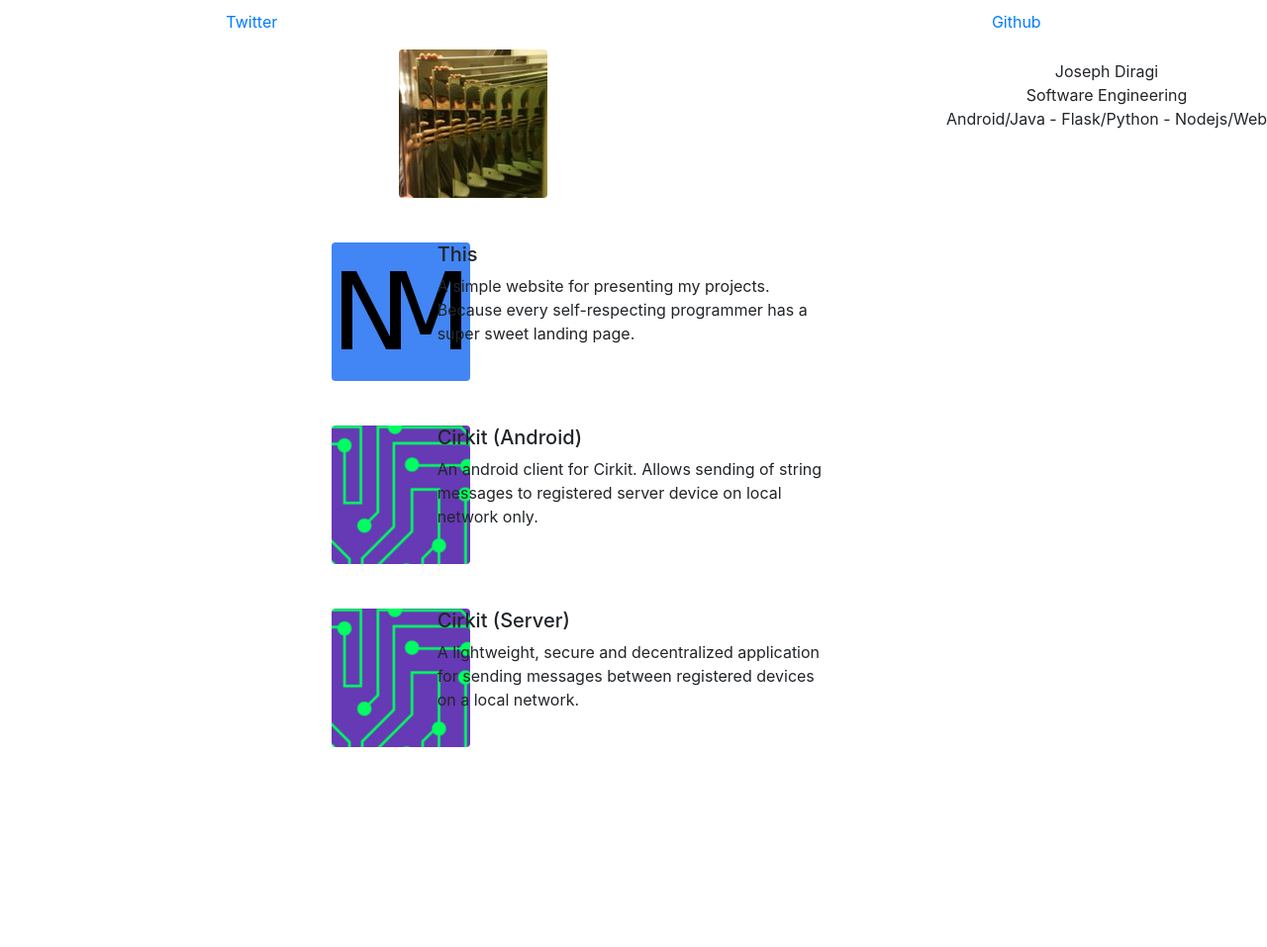
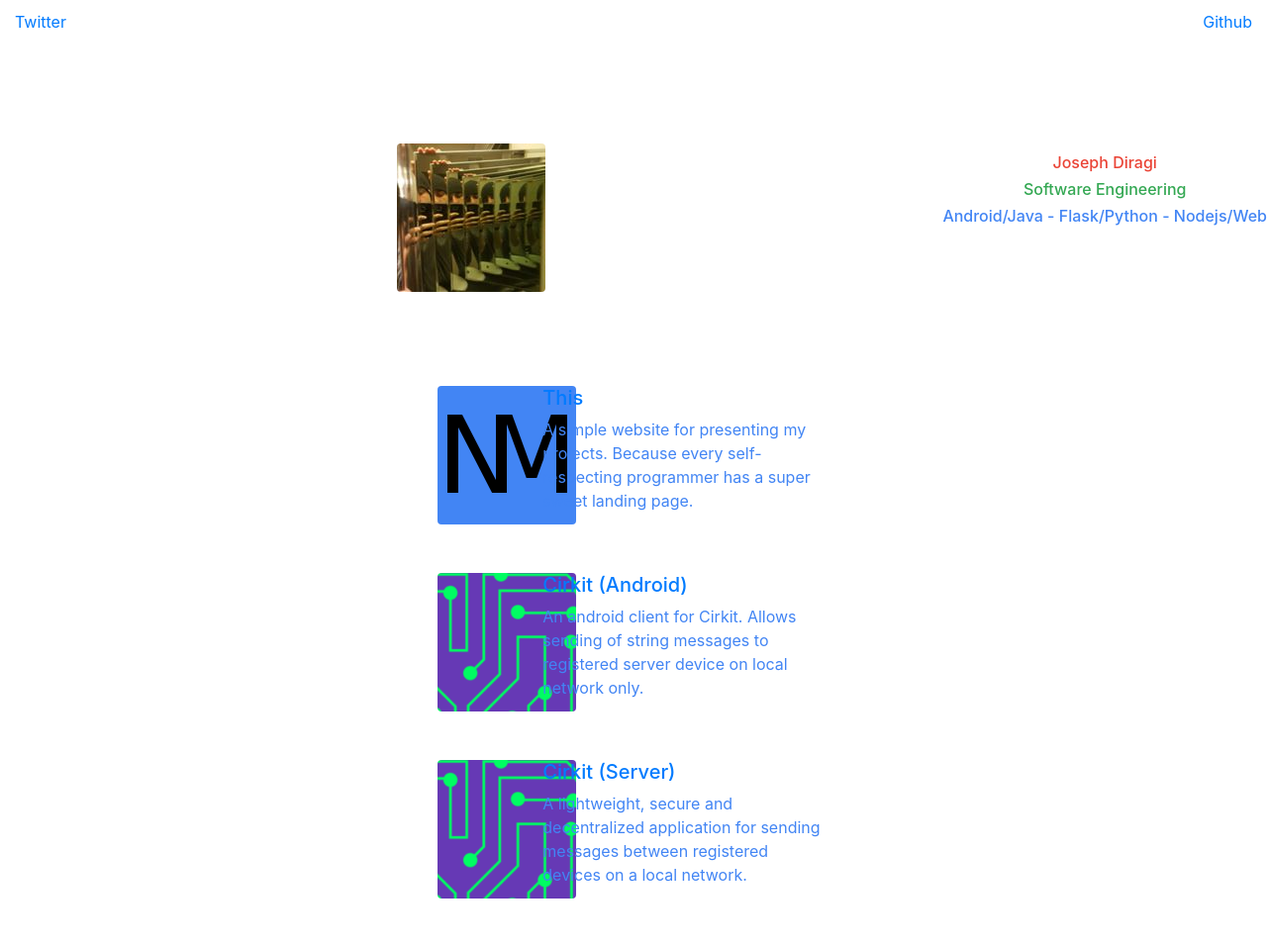
Before and after one commit to TheNightmanCodeth/homepage, a Flask app: page / in a window 1280 px wide. Shown: the whole page at 99% size. Before the commit the page ends 755 px from the top, so only its background shows below. Run offline with Flask 2, Linux system fonts and the light colour scheme; data comes from the database, SQL or seed files in the repository; both versions use the stored data as it was after the commit; some libraries are stand-ins or nearby versions.

Commit message:
Colored text and adds links

```diff
--- a/homepage.py
+++ b/homepage.py
@@ -46,6 +46,6 @@ def close_db(error):
 @homepage.route('/')
 def home():
     db = get_db()
-    query = db.execute('select title, description, img, language from projects order by id desc')
+    query = db.execute('select title, description, repo, img, language from projects order by id desc')
     projects = query.fetchall()
     return render_template('main.html', projects=projects)
--- a/schema.sql
+++ b/schema.sql
@@ -3,6 +3,7 @@ create table projects (
   id integer primary key autoincrement,
   title text not null,
   description text not null,
+  repo text not null,
   img text not null,
   language text not null
 );
--- a/static/stylesheets/main.css
+++ b/static/stylesheets/main.css
@@ -1,4 +1,10 @@
 .margin-top-links { margin-top:10px; }
-.margin-top-head { margin-top:65px; }
-.margin-bot-head { margin-bottom: 35px; }
+.margin-top-head { margin-top:95px; }
+.margin-bot-head { margin-bottom: 95px; }
 .margin-top-list { margin-top: 45px; }
+.margin-bot-list { margin-bottom: 45px; }
+
+.text-blue { color: #4285F4; }
+.text-red { color: #EA4335; }
+.text-yellow { color: #FBBC05; }
+.text-green { color: #34A853; }
--- a/templates/main.html
+++ b/templates/main.html
@@ -12,28 +12,31 @@
   <div class="container-fluid">
     <!-- Links -->
     <div class="row margin-top-links">
-      <div class="col-md-1 offset-md-2"><a href="https://twitter.com/joooyooo2">Twitter</a></div>
-      <div class="col-md-1 offset-md-6"><a href="https://github.com/TheNightmanCodeth"><p class="text-md-right">Github</p></a></div>
+      <div class="col-md-1"><a href="https://twitter.com/joooyooo2">Twitter</a></div>
+      <div class="col-md-1 offset-md-10"><a href="https://github.com/TheNightmanCodeth"><p class="text-md-right">Github</p></a></div>
     </div>
     <!-- Photo and Text -->
-    <div class="row margin-top-img margin-bot-head">
+    <div class="row margin-top-head margin-bot-head">
       <!-- Image (Will be updated when I get a better pic of me not looking like trash) -->
       <img src="static/img/default.png" class="img-fluid rounded mx-auto d-block" alt="Me">
       <!-- Bio-ish -->
-      <p class="text-md-center text-sm-center text-lg-center margin-top-links">Joseph Diragi<br/>Software Engineering<br/>Android/Java - Flask/Python - Nodejs/Web</p>
+      <div class="text-md-center text-sm-center text-lg-center margin-top-links">
+        <h6 class="text-red">
+          Joseph Diragi</h6> <h6 class="text-green">Software Engineering<h6/><h6 class="text-blue">Android/Java - Flask/Python - Nodejs/Web</h6>
+      </div>
     </div>
     {% for project in projects %}
-    <div class="row margin-top-list">
+    <div class="row margin-bot-list">
       <!-- Project icon/image -->
-      <div class="col-md-1 offset-md-3 offset-lg-3 offset-sm-1 offset-xs-1">
+      <div class="col-md-1 offset-md-3 offset-lg-4 offset-sm-1 offset-xs-1">
         <img src="{{ project.img }}" class="img rounded" alt="The game">
       </div>
       <!-- Project title & description & language tag -->
-      <div class="col-md-4 offset-md-1 offset-lg-0">
-        <h5>{{ project.title }}</h5>
+      <div class="col-md-3 offset-md-1 offset-lg-0">
+        <h5><a href="{{project.repo}}">{{ project.title }}</a></h5>
         <div class="row">
           <div class="col-md-12">
-            <p>{{ project.description }}</p>
+            <p class="text-blue">{{ project.description }}</p>
           </div>
         </div>
       </div>
```
Also changed, not shown: nightman.db.
